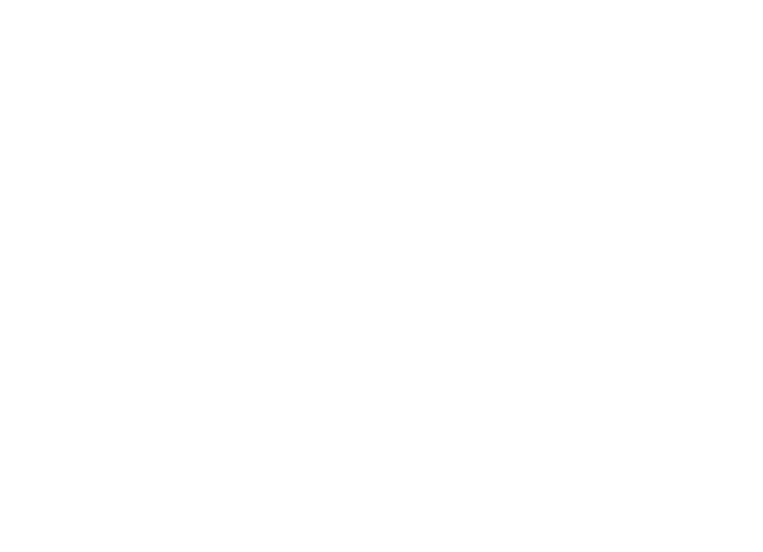
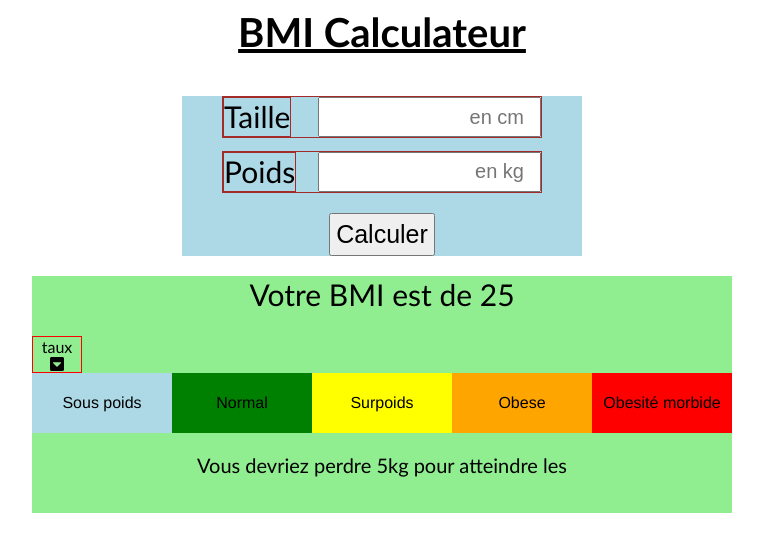
Before and after one commit to AlexandreDestoky/Calculateur-BMI, a plain HTML site: page index.html in a window 1280 px wide. Shown: the whole page, without its empty margins (258-1021 px from the left). Drawn offline with Linux system fonts and the light colour scheme.

Commit message:
Visuel
HTML CSS opérationnel

```diff
--- a/index.html
+++ b/index.html
@@ -4,9 +4,40 @@
     <meta charset="UTF-8" />
     <meta name="viewport" content="width=device-width, initial-scale=1.0" />
     <title>Calculateur BMI</title>
+    <link rel="stylesheet" href="https://cdnjs.cloudflare.com/ajax/libs/font-awesome/5.15.2/css/all.min.css">
     <link rel="stylesheet" href="style.css" />
+
   </head>
   <body>
+    <h1>BMI Calculateur</h1>
+    <div class="container">
+      <form class="data">
+        <div class="champ">
+          <label for="taille">Taille</label>
+          <input type="number" id="taille" name="taille" placeholder="en cm" min="120" max="250"/>
+        </div>
+        <div class="champ">
+          <label for="poids">Poids</label>
+          <input type="number" id="poids" name="poids" placeholder="en kg" min="25" max="400"/>
+        </div>
+        <input type="submit" value="Calculer" />
+      </form>
+      <div class="result">
+        <div class="bmi">Votre BMI est de 25</div>
+        <div class="indicateur">
+          <span class="taux">taux</span><i class="fas fa-caret-square-down"></i>
+        </div>
+        <div class="niveau">
+          <div class="niveau1">Sous poids</div>
+          <div class="niveau2">Normal</div>
+          <div class="niveau3">Surpoids</div>
+          <div class="niveau4">Obese</div>
+          <div class="niveau5">Obesité morbide</div>
+        </div>
+        <div class="info">Vous devriez perdre 5kg pour atteindre les </div>
+      </div>
+    </div>
+
     <script src="app.js"></script>
   </body>
 </html>
--- a/style.css
+++ b/style.css
@@ -0,0 +1,126 @@
+* {
+  margin: 0;
+  padding: 0;
+  box-sizing: border-box;
+}
+
+/* ---------- GENERAL ---------- */
+h1 {
+  text-decoration: underline;
+  text-align: center;
+  margin: 0.2em 0 1em;
+  font-size: 40px;
+}
+body {
+  font-family: 'Gill Sans', 'Gill Sans MT', Calibri, 'Trebuchet MS', sans-serif;
+}
+
+/* .container {
+  display: flex;
+} */
+
+/* ---------- BLOCK ---------- */
+.data,
+.result {
+}
+
+.data {
+  background-color: lightblue;
+  margin:1em auto;
+  max-width: 400px;
+}
+
+.result {
+  background-color: lightgreen;
+  margin: auto;
+  width: 700px;
+}
+
+/* ---------- DATA ---------- */
+input[type="number"] {
+  text-align: end;
+  height: 40px;
+  width: 70%;
+  font-size: 20px;
+
+}
+
+input[type="submit"] {
+  margin: .8em auto;
+  display: block;
+  font-size: 25px;
+  padding: .2em;
+
+}
+
+.champ {
+  width: 80%;
+  margin:.8em auto;
+  border: 1px solid brown;
+  display: flex;
+  justify-content: space-between;
+}
+
+label {
+  font-size: 30px;
+  border: 1px solid brown;
+}
+
+/* ---------- RESULT---------- */
+
+/* niveau */
+
+.niveau {
+  display: flex;
+}
+
+.niveau > *  {
+  flex: 1;
+  font-family: 'Franklin Gothic Medium', 'Arial Narrow', Arial, sans-serif;
+  height: 60px;
+  display: flex;
+  justify-content: center;
+  text-align: center;
+  align-items: center;
+  margin-bottom: 20px;
+
+}
+
+.niveau1{
+  background-color: lightblue;
+}
+
+.niveau2 {
+  background-color: green;
+}
+
+.niveau3 {
+  background-color: yellow;
+}
+
+.niveau4 {
+  background-color: orange;
+}
+
+.niveau5 {
+  background-color: red;
+}
+
+.indicateur {
+  display: flex;
+  flex-direction: column;
+  justify-content: center;
+  border: 1px solid red;
+  width: 50px;
+  text-align: center;
+}
+
+.bmi,.info {
+  text-align: center;
+  font-size: 30px;
+  height: 60px;
+}
+
+.info {
+  font-size: 20px;
+}
```
